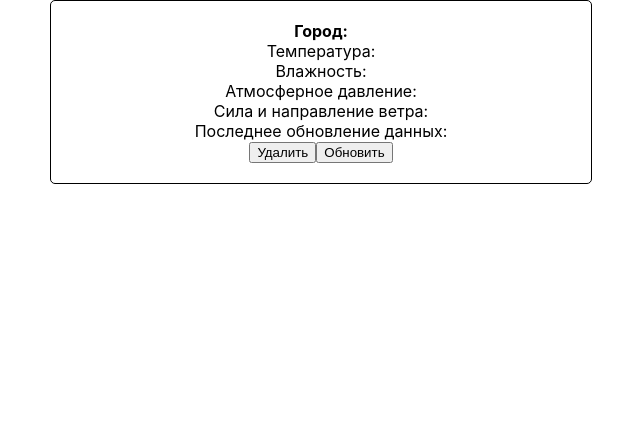
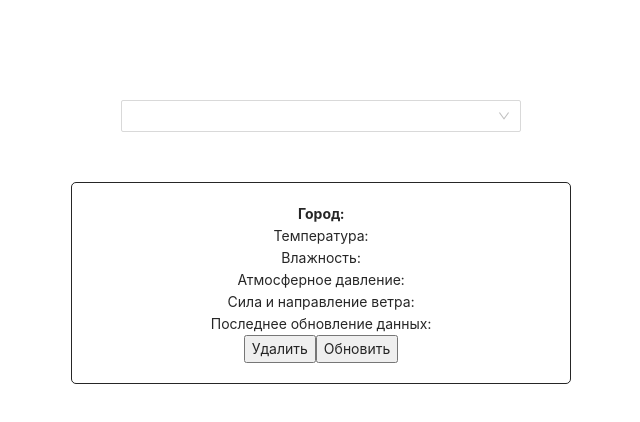
Before and after one commit to AirMous3/InnoTechSolution, a React (Create React App) app: page / in a window 1280 px wide. Shown: the top 422 px of the page, without its empty margins (319-959 px from the left). Built offline with nearby package versions, Linux system fonts and the light colour scheme.

Commit message:
add editable Select component

```diff
--- a/package.json
+++ b/package.json
@@ -10,9 +10,15 @@
     "@types/node": "^12.0.0",
     "@types/react": "^17.0.0",
     "@types/react-dom": "^17.0.0",
+    "@types/react-redux": "^7.1.20",
+    "antd": "^4.17.1",
+    "axios": "^0.24.0",
     "react": "^17.0.2",
     "react-dom": "^17.0.2",
+    "react-redux": "^7.2.6",
     "react-scripts": "4.0.3",
+    "redux": "^4.1.2",
+    "redux-thunk": "^2.4.0",
     "typescript": "^4.1.2",
     "web-vitals": "^1.0.1"
   },
--- /dev/null
+++ b/src/App.module.css
@@ -0,0 +1,4 @@
+.main {
+    display: flex;
+    flex-direction: column;
+}
--- a/src/App.tsx
+++ b/src/App.tsx
@@ -1,9 +1,15 @@
 import React from "react";
-import { WeatherCard } from "./Components/WeatherCard";
+import { WeatherCard } from "./Components/WeatherCard/WeatherCard";
+import s from "./App.module.css";
+import { EditableSelect } from "./Components/Select/Select";
 
 export const App = () => {
   return (
-    <div>
+    <div className={s.main}>
+      <div style={{ margin: "0 auto" }}>
+        <EditableSelect />
+      </div>
+
       <WeatherCard />
     </div>
   );
--- /dev/null
+++ b/src/Components/Select/Select.tsx
@@ -0,0 +1,26 @@
+import React from "react";
+import { Select } from "antd";
+import "antd/dist/antd.css";
+
+export const EditableSelect = () => {
+  const data: any = [];
+  const optionsCities = data.map((c: any) => (
+    <Select.Option key={c.id} value={c.name}>
+      {c.name}
+    </Select.Option>
+  ));
+
+  return (
+    <Select
+      style={{
+        width: "400px",
+        marginTop: "100px",
+        marginBottom: "50px",
+      }}
+      showSearch
+      filterOption={false}
+    >
+      {optionsCities}
+    </Select>
+  );
+};
```
Also changed, not shown: src/App.css (added), src/Components/WeatherCard/WeatherCard.module.css (renamed from src/Components/WeatherCard.module.css), src/Components/WeatherCard/WeatherCard.tsx (renamed from src/Components/WeatherCard.tsx), 1 other file (tests, documents, lock files or other folders).
